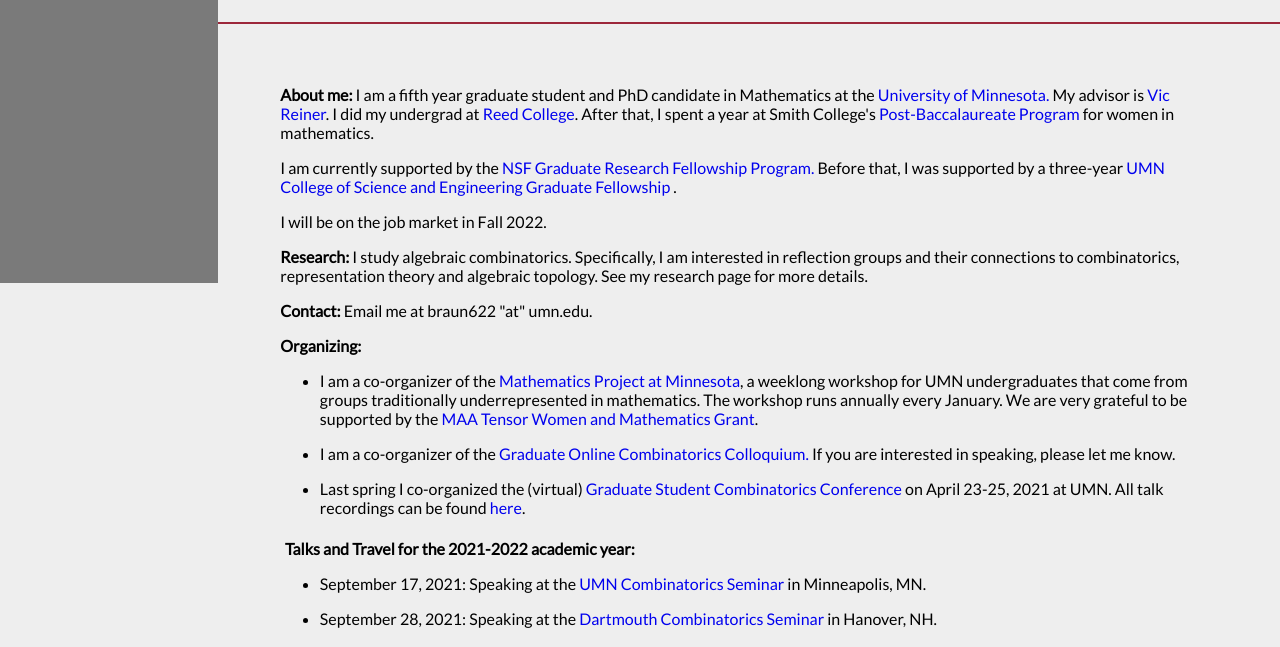
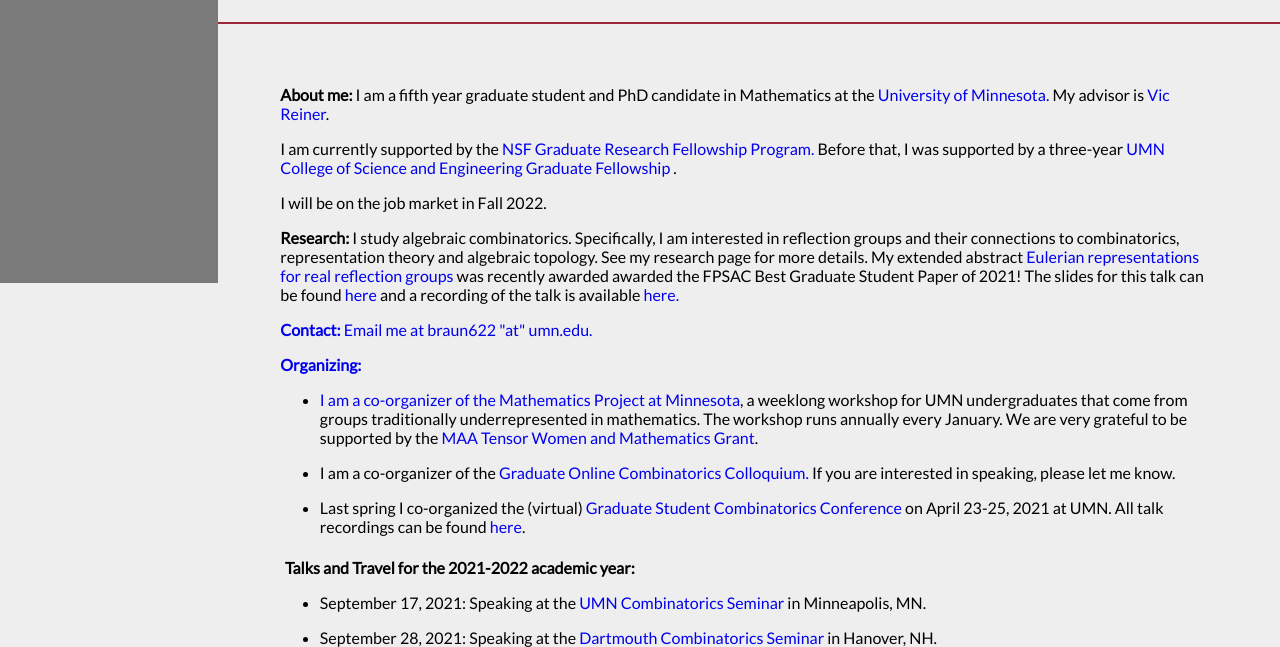
Before and after one commit to sarahbrauner/sarahbrauner.github.io, a plain HTML site: page index.html in a window 1280 px wide. Shown: the part 517-1164 px from the top of the page. Drawn offline with Linux system fonts and the light colour scheme.

Commit message:
fpsac award

```diff
--- a/index.html
+++ b/index.html
@@ -48,7 +48,7 @@
 
 <p>
 
-<b>About me:</b> I am a fifth year graduate student and PhD candidate in Mathematics at the <a href="https://math.umn.edu/" target="_blank">University of Minnesota.</a> My advisor is <a href="http://www-users.math.umn.edu/~reiner/">Vic Reiner</a>. I did my undergrad at <a href="http://www.reed.edu/">Reed College</a>.  After that, I spent a year at Smith College's <a href="https://www.smith.edu/admission-aid/how-apply/graduate-students/mathematics-postbaccalaureate/">Post-Baccalaureate Program</a> for women in mathematics.
+<b>About me:</b> I am a fifth year graduate student and PhD candidate in Mathematics at the <a href="https://math.umn.edu/" target="_blank">University of Minnesota.</a> My advisor is <a href="http://www-users.math.umn.edu/~reiner/">Vic Reiner</a>.
 </p>
 
 <p>
@@ -60,7 +60,7 @@ I will be on the job market in Fall 2022.
 </p>
 
 <p>
-<b>Research:</b> I study algebraic combinatorics. Specifically, I am interested in reflection groups and their connections to combinatorics, representation theory and algebraic topology. See my research page for more details.
+<b>Research:</b> I study algebraic combinatorics. Specifically, I am interested in reflection groups and their connections to combinatorics, representation theory and algebraic topology. See my research page for more details. My extended abstract <a href="https://www.mat.univie.ac.at/~slc/wpapers/FPSAC2021/15Brauner.pdf"> Eulerian representations for real reflection groups</a> was recently awarded awarded the FPSAC Best Graduate Student Paper of 2021! The slides for this talk can be found <a href="FPSAC_euleriantalk_final.pdf" >here</a> and a recording of the talk is available <a href="https://www.youtube.com/watch?v=ju465-tRT90"> here.
 </p>
 
 <p>
```
